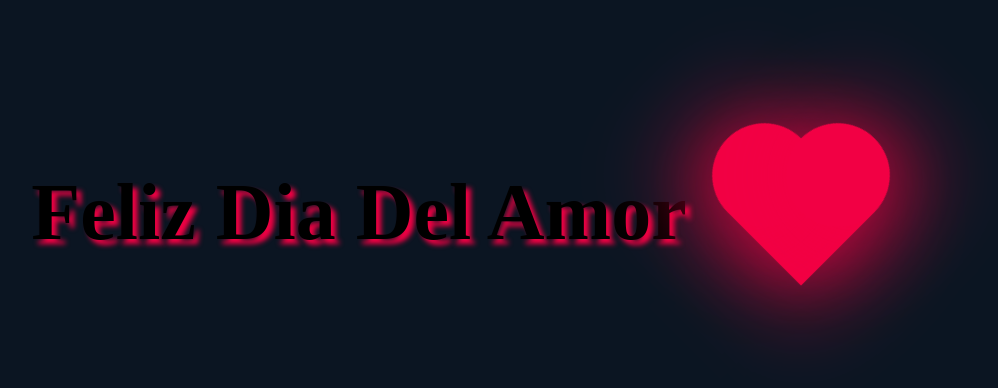
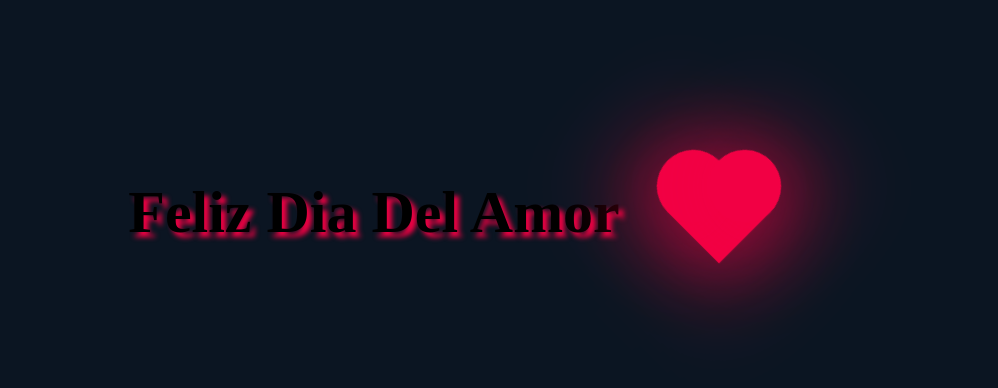
Before and after one commit to CesarLop3z/LoveDay, a plain HTML site: page index.html in a window 1280 px wide. Shown: the part 188-576 px from the top of the page, without its empty margins (231-1229 px from the left). Drawn offline with Linux system fonts and the light colour scheme.

Commit message:
Update style.css

```diff
--- a/style.css
+++ b/style.css
@@ -12,12 +12,12 @@ h1
 {
     text-shadow: 5px 5px 5px #f20044;
     font-weight: bold;
-    font-size: 80px;
+    font-size: 60px;
     padding: 5%;
 }
 .heart{
-    height: 100px;
-    width: 100px;
+    height: 70px;
+    width: 70px;
     background: #f20044;
     position: relative;
     transform: rotate(-45deg);
@@ -38,8 +38,8 @@ h1
 .heart:before{
     content: '';
     position: absolute;
-    height: 100px;
-    width: 100px;
+    height: 70px;
+    width: 70px;
     background: #f20044;
     top: -50%;
     border-radius: 50px;
@@ -48,8 +48,8 @@ h1
 .heart:after{
     content: '';
     position: absolute;
-    height: 100px;
-    width: 100px;
+    height: 70px;
+    width: 70px;
     background: #f20044;
     right: -50%;
     border-radius: 50px;
```
